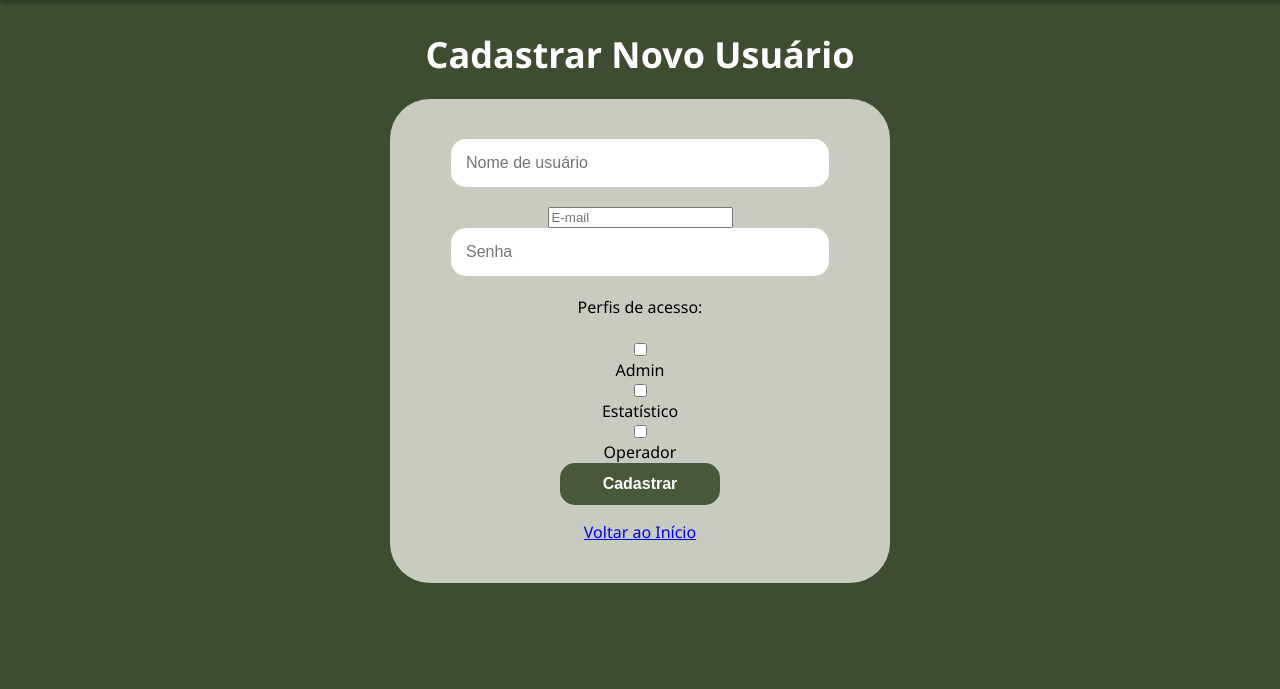
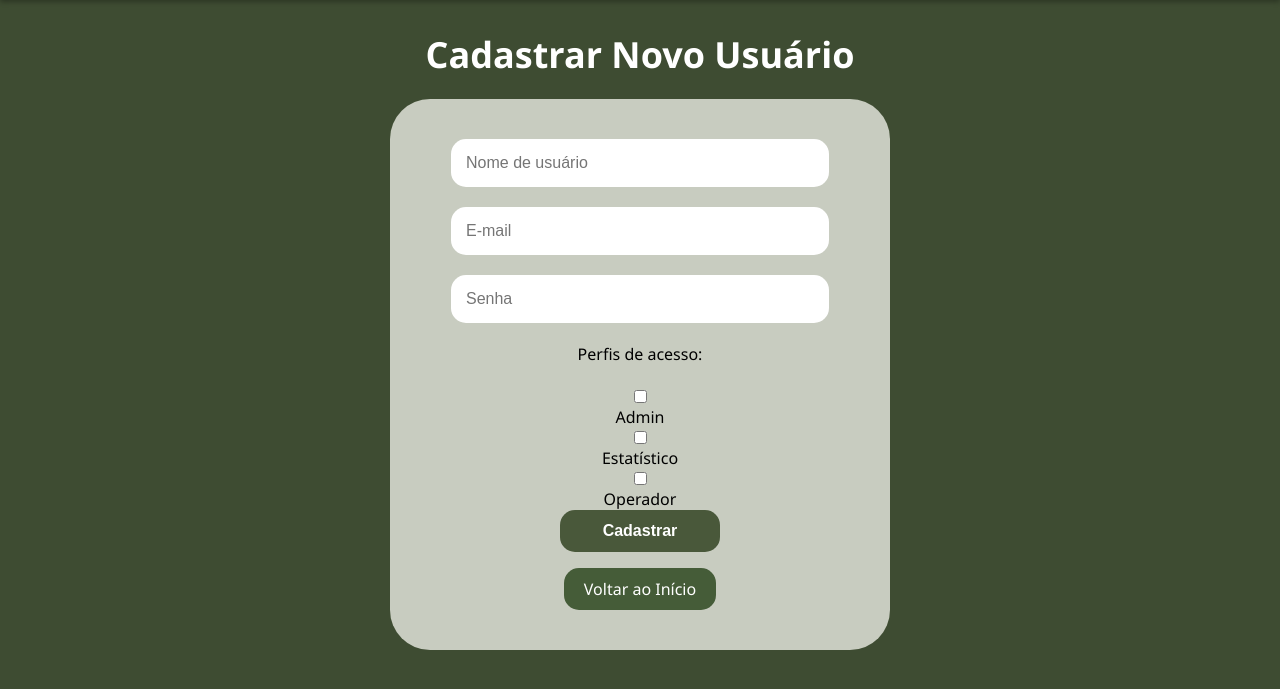
Before and after one commit to DraNefario/flask_app, a Flask app: page /add_user in a window 1280 px wide. Shown: the part 52-741 px from the top of the page. Run offline with Flask 3, Linux system fonts and the light colour scheme.

Commit message:
Update register_user.css

```diff
--- a/expcriativa/static/css/register_user.css
+++ b/expcriativa/static/css/register_user.css
@@ -111,6 +111,7 @@ form {
 }
 
 input[type="text"],
+input[type="email"],
 input[type="password"] {
     width: 90%;
     padding: 15px;
@@ -137,3 +138,17 @@ button {
     border-radius: 15px;
     cursor: pointer;
 }
+
+.standard-btn {
+    padding: 10px 20px;
+    background-color: #455c38;
+    color: white;
+    border: none;
+    border-radius: 15px;
+    font-weight: 500;
+    font-size: 16px;
+    text-decoration: none;
+    cursor: pointer;
+    transition: background-color 0.3s ease;
+    display: inline-block;
+}
```
